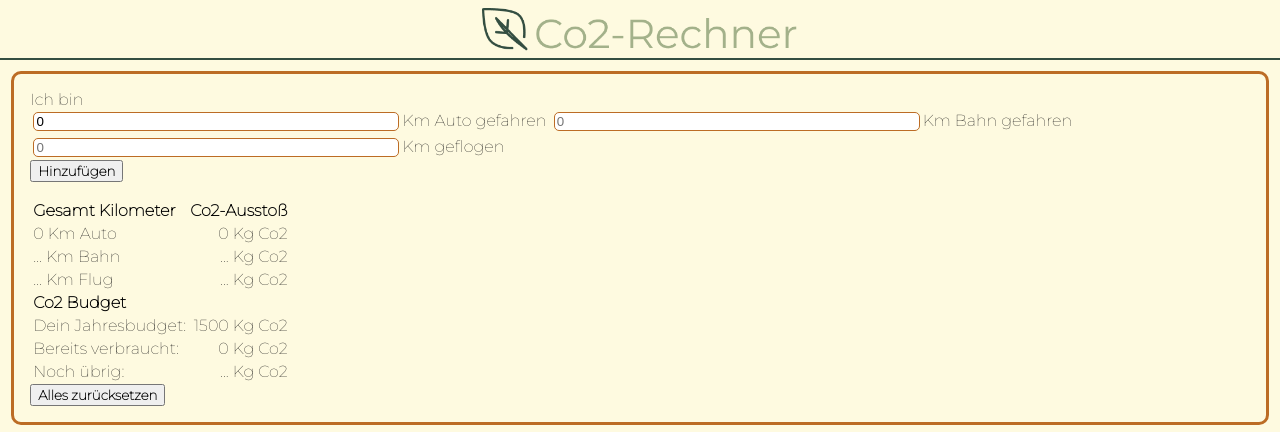
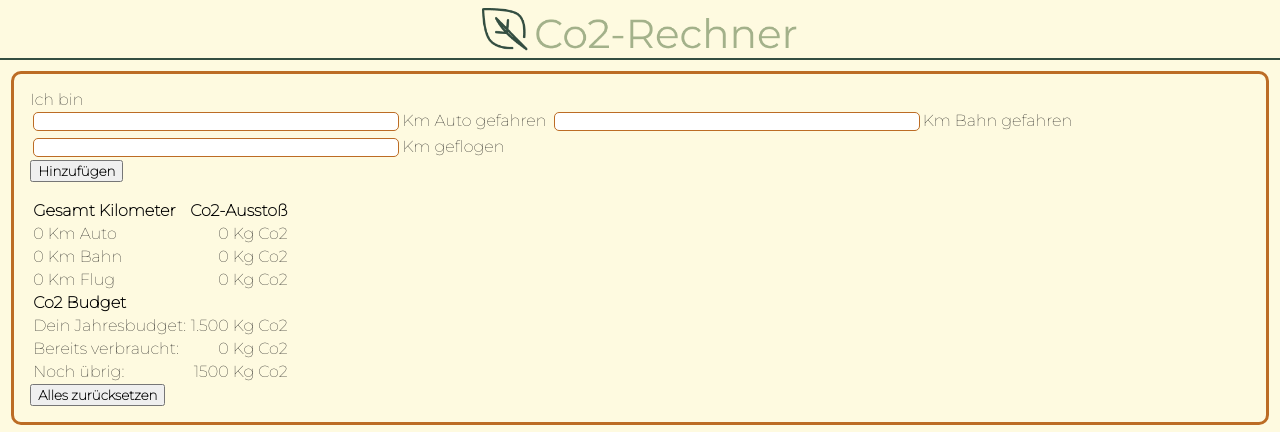
Before and after one commit to danielab93/capstone-project, a React (Vite) app: page /co2-rechner in a window 1280 px wide. Shown: the top 432 px of the page. Built offline with nearby package versions, Linux system fonts and the light colour scheme.

Commit message:
added usestate for train and flight

```diff
--- a/src/components/Co2Calculator.jsx
+++ b/src/components/Co2Calculator.jsx
@@ -4,25 +4,60 @@ import NumberInput from "./NumberInput";
 /* import isProductValid from "../library/validation"; */
 
 function Co2Calculator({}) {
-  const [inputCar, setInputCar] = useState(0);
+  const [inputCar, setInputCar] = useState();
   const [carValue, setCarValue] = useState(0);
   const [co2Car, setCo2Car] = useState(0);
+
+  const [inputTrain, setInputTrain] = useState();
+  const [trainValue, setTrainValue] = useState(0);
+  const [co2Train, setCo2Train] = useState(0);
+
+  const [inputFlight, setInputFlight] = useState();
+  const [flightValue, setFlightValue] = useState(0);
+  const [co2Flight, setCo2Flight] = useState(0);
 
   const [co2BudgetSpent, setCo2BudgetSpent] = useState(0);
   const [co2BudgetLeft, setCo2BudgetLeft] = useState(1500);
 
-  const handleInputChange = (value) => {
-    setInputCar(value);
+  const handleInputChange = (value1, value2, value3) => {
+    setInputCar(value1);
+    setInputTrain(value2);
+    setInputFlight(value3);
   };
+
+  /*  const handleInputChange = (event) => {
+    const { inputCar, value } = event.target;
+    setInputCar({
+      [inputCar]: value,
+    });
+  }; */
 
   const handleSubmit = (event) => {
     event.preventDefault();
     if (inputCar > 0) {
       setCarValue(carValue + inputCar);
-      setCo2Car((carValue + inputCar) * 0.119);
-      setCo2BudgetSpent();
-      setCo2BudgetLeft();
-      setInputCar(0);
+      const co2Car = (carValue + inputCar) * 0.119;
+      setCo2Car(co2Car.toFixed(2));
+      setCo2BudgetSpent(1500 - co2Car.toFixed(2));
+      const co2BudgetSpentCar = 1500 - co2Car.toFixed(2);
+      setCo2BudgetLeft(co2BudgetLeft - co2BudgetSpentCar);
+      setInputCar();
+    } else if (inputTrain > 0) {
+      setTrainValue(trainValue + inputTrain);
+      const co2Train = (trainValue + inputTrain) * 0.32;
+      setCo2Train(co2Train.toFixed(2));
+      setCo2BudgetSpent(1500 - co2Train.toFixed(2));
+      const co2BudgetSpentTrain = 1500 - co2Train.toFixed(2);
+      setCo2BudgetLeft(co2BudgetLeft - co2BudgetSpentTrain);
+      setInputTrain();
+    } else if (inputFlight > 0) {
+      setFlightValue(flightValue + inputFlight);
+      const co2Flight = (flightValue + inputFlight) * 0.38;
+      setCo2Flight(co2Flight.toFixed(2));
+      setCo2BudgetSpent(1500 - co2Flight.toFixed(2));
+      const co2BudgetSpentFlight = 1500 - co2Flight.toFixed(2);
+      setCo2BudgetLeft(co2BudgetLeft - co2BudgetSpentFlight);
+      setInputFlight();
     } else {
       alert("Bitte prüfe deine Eingabe");
     }
@@ -33,8 +68,8 @@ function Co2Calculator({}) {
       <section>
         Ich bin <br />
         <NumberInput
-          name="km-car"
-          placeholder="0"
+          name="inputCar"
+          /* placeholder="0" */
           value={inputCar}
           onNumberInputChange={handleInputChange}
         >
@@ -42,19 +77,19 @@ function Co2Calculator({}) {
         </NumberInput>
         Km Auto gefahren
         <NumberInput
-          name="km-train"
-          placeholder="0"
-          /* value={product.price} */
-          /* onNumberInputChange={handleInputChange} */
+          name="inputTrain"
+          /* placeholder="0" */
+          value={inputTrain}
+          onNumberInputChange={handleInputChange}
         >
           {" "}
         </NumberInput>
         Km Bahn gefahren
         <NumberInput
-          name="km-airplane"
+          name="inputFlight"
           placeholder="0"
-          /* value={product.price} */
-          /* onNumberInputChange={handleInputChange} */
+          value={inputFlight}
+          onNumberInputChange={handleInputChange}
         >
           {" "}
         </NumberInput>
@@ -74,19 +109,19 @@ function Co2Calculator({}) {
               <TableDataRight>{co2Car} Kg Co2</TableDataRight>
             </tr>
             <tr>
-              <td>... Km Bahn</td>
-              <TableDataRight>... Kg Co2</TableDataRight>
+              <td>{trainValue} Km Bahn</td>
+              <TableDataRight>{co2Train} Kg Co2</TableDataRight>
             </tr>
             <tr>
-              <td>... Km Flug</td>
-              <TableDataRight>... Kg Co2</TableDataRight>
+              <td>{flightValue} Km Flug</td>
+              <TableDataRight>{co2Flight} Kg Co2</TableDataRight>
             </tr>
             <tr>
               <TableHeader>Co2 Budget</TableHeader>
             </tr>
             <tr>
               <td>Dein Jahresbudget: </td>
-              <TableDataRight>1500 Kg Co2</TableDataRight>
+              <TableDataRight>1.500 Kg Co2</TableDataRight>
             </tr>
             <tr>
               <td>Bereits verbraucht: </td>
@@ -94,12 +129,20 @@ function Co2Calculator({}) {
             </tr>
             <tr>
               <td>Noch übrig: </td>
-              <TableDataRight>... Kg Co2</TableDataRight>
+              <TableDataRight>{co2BudgetLeft} Kg Co2</TableDataRight>
             </tr>
           </tbody>
         </Table>
       </section>
-      <button>Alles zurücksetzen</button>
+      <button
+      /*  type="reset"
+        onClick={() => {
+          setProduct(initialProduct);
+          setHasFormErrors(false);
+        }} */
+      >
+        Alles zurücksetzen
+      </button>
     </CalculatorContainer>
   );
 }
--- a/src/components/NumberInput.jsx
+++ b/src/components/NumberInput.jsx
@@ -19,7 +19,7 @@ function NumberInput({
         type="number"
         name={name}
         value={value}
-        placeholder={placeholder}
+        /* placeholder={placeholder} */
         onChange={handleChange}
       />
     </>
--- a/src/library/validation.js
+++ b/src/library/validation.js
@@ -7,5 +7,7 @@ const isValueValid = (value) => isValueGreaterThanZero(value);
 export default isValueValid;
 
 // Value = mindestens 1
+// erste Zahl darf keine 0 sein
 // Wert darf nur eine Zahl sein
-// nur Punkt & Komma erlaubt zwischen den Zahlen; 15,5 ODER 15.5
+// nur Punkt & Komma erlaubt zwischen den Zahlen; 15,55 ODER 15.55
+// max. 2 Nachkommastellen
```
